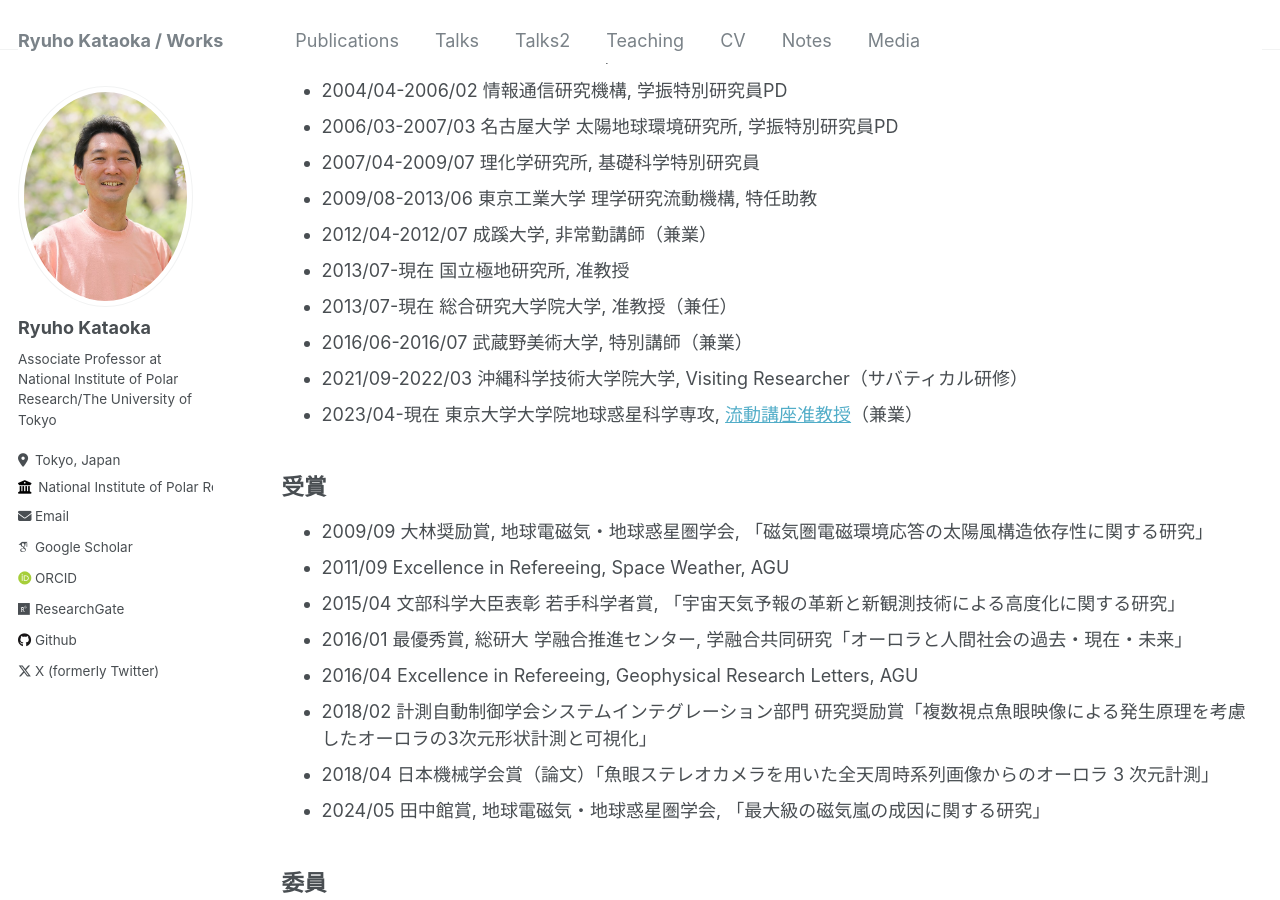
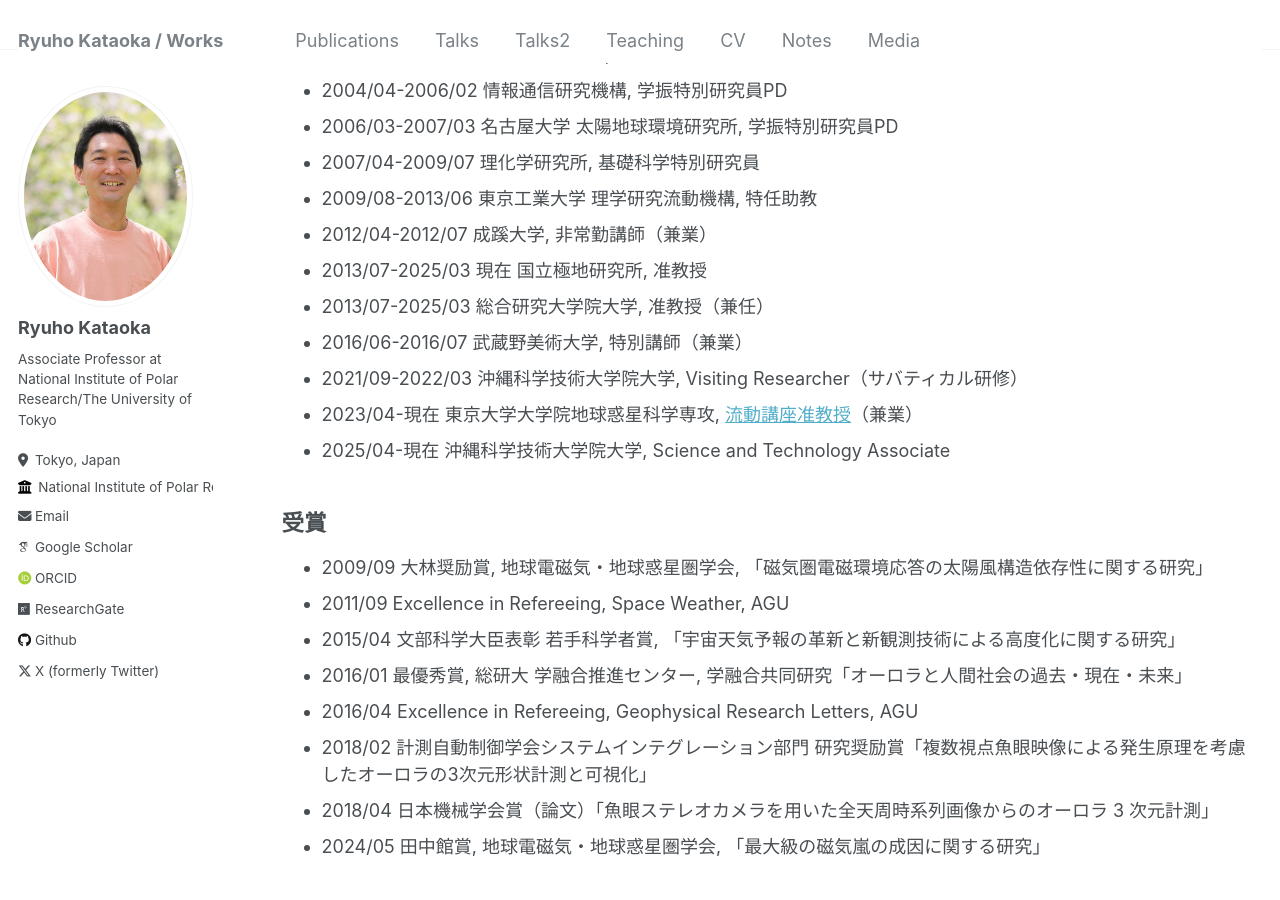
Before and after one commit to ryuhokataoka/ryuhokataoka.github.io, a Jekyll site: the page built from _pages/notes.md, in a window 1280 px wide and 900 px high, scrolled down 1180 px. Built offline with Jekyll 4.4.1, drawn with Linux system fonts in a browser that asks for light colours; some web fonts are replaced.

Commit message:
Update notes.md

```diff
--- a/_pages/notes.md
+++ b/_pages/notes.md
@@ -43,11 +43,12 @@ Notes
 * 2007/04-2009/07 理化学研究所, 基礎科学特別研究員
 * 2009/08-2013/06 東京工業大学 理学研究流動機構, 特任助教
 * 2012/04-2012/07 成蹊大学, 非常勤講師（兼業）
-* 2013/07-現在 国立極地研究所, 准教授
-* 2013/07-現在 総合研究大学院大学, 准教授（兼任）
+* 2013/07-2025/03 現在 国立極地研究所, 准教授
+* 2013/07-2025/03 総合研究大学院大学, 准教授（兼任）
 * 2016/06-2016/07 武蔵野美術大学, 特別講師（兼業）
 * 2021/09-2022/03 沖縄科学技術大学院大学, Visiting Researcher（サバティカル研修）
 * 2023/04-現在 東京大学大学院地球惑星科学専攻, [流動講座准教授](https://www.eps.s.u-tokyo.ac.jp/member/#index_id4)（兼業）
+* 2025/04-現在 沖縄科学技術大学院大学, Science and Technology Associate
 
 受賞
 ----
```
